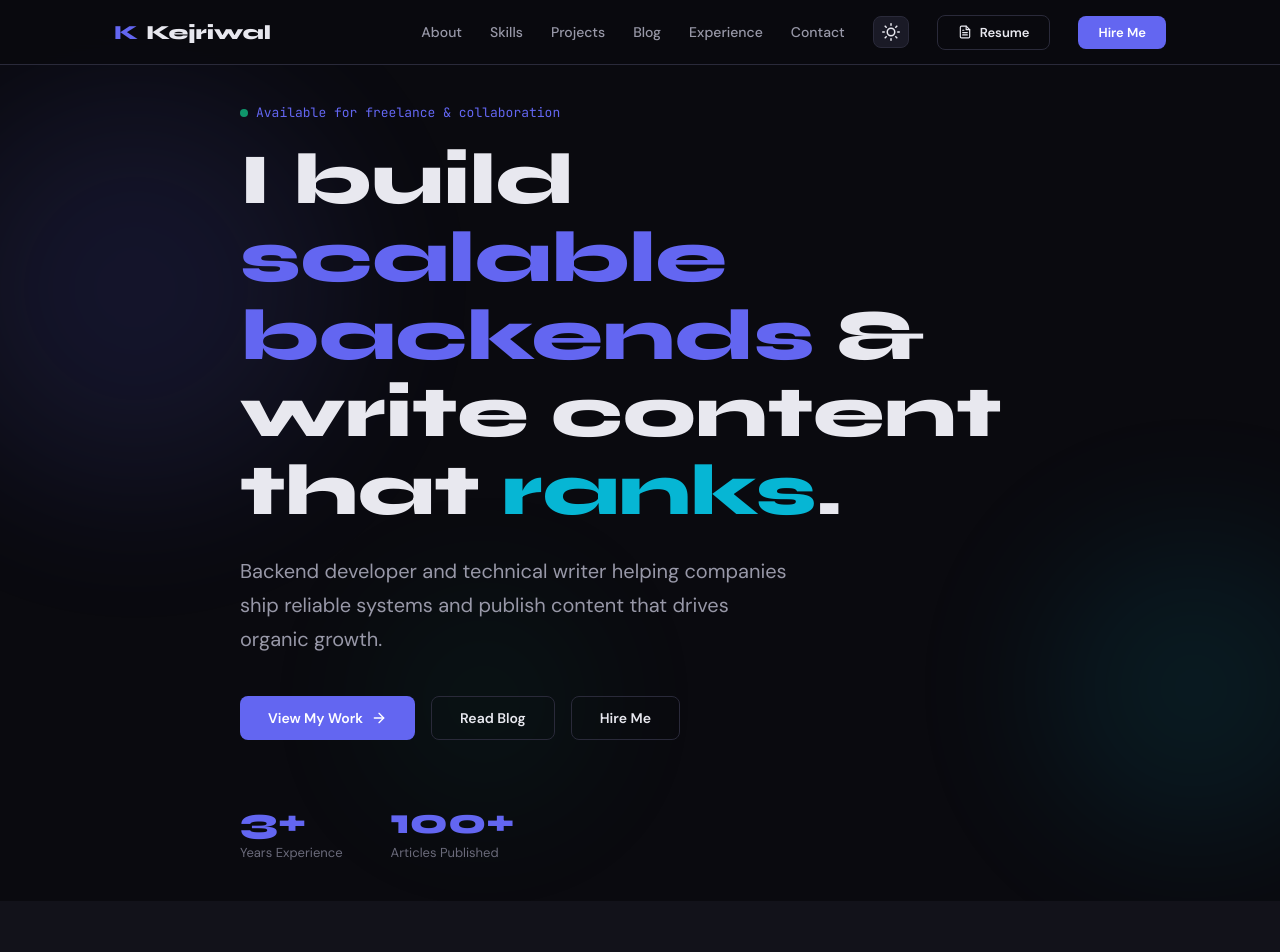
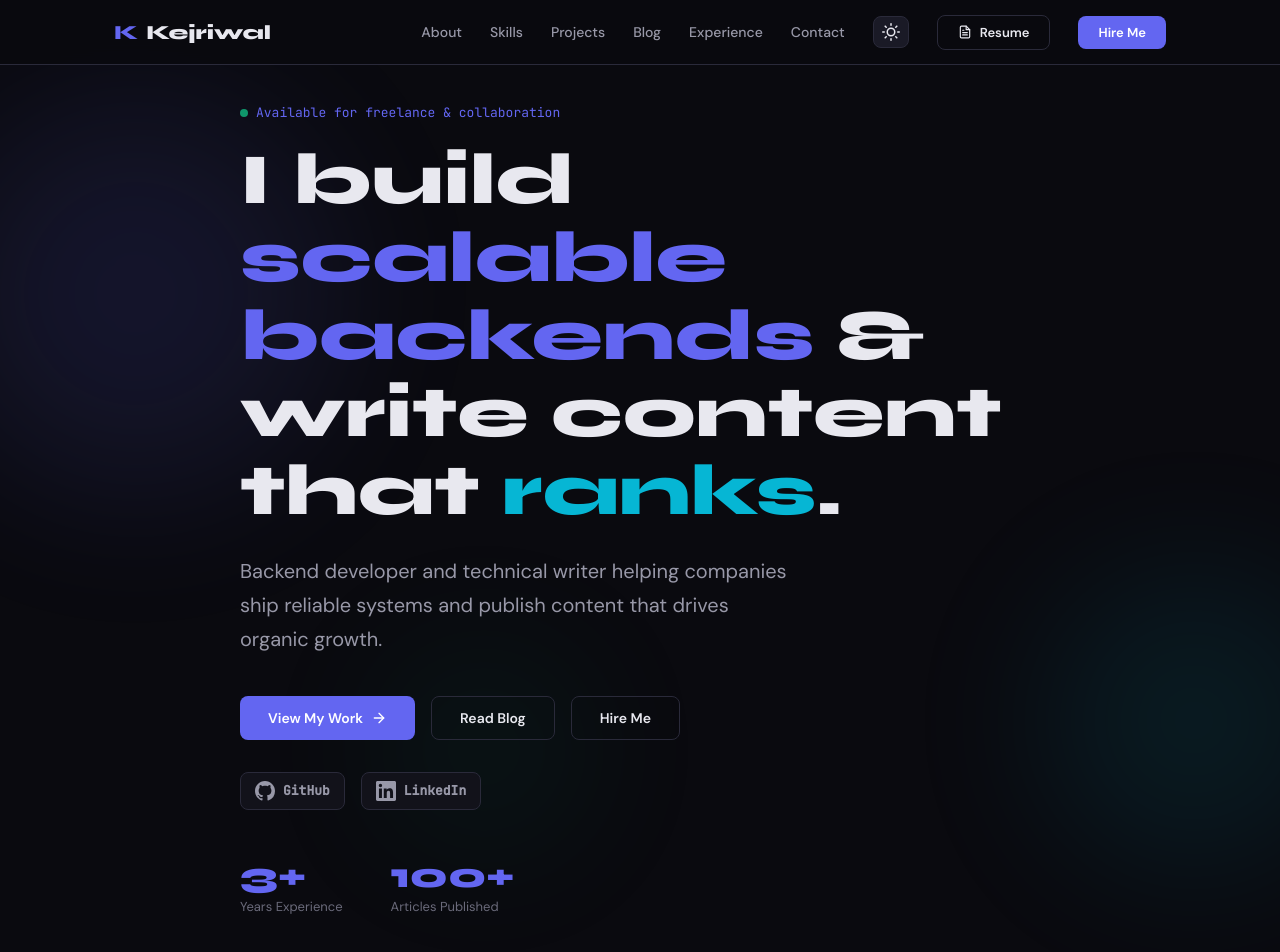
Before and after one commit to kunal-kejriwal/project-portfolio, a Next.js app: page / in a window 1280 px wide. Shown: the top 952 px of the page. Built offline with nearby package versions, Linux system fonts and the light colour scheme.

Commit message:
Additional changes

```diff
--- a/app/page.jsx
+++ b/app/page.jsx
@@ -38,11 +38,11 @@
       </Suspense>
       <Hero />
       <About />
+      <ExperienceAndTestimonials />
       <Skills />
       <Projects />
       <BlogPreview />
       <FeaturedWriting />
-      <ExperienceAndTestimonials />
       <CTA />
       <Contact />
     </>
--- a/components/sections/Contact.jsx
+++ b/components/sections/Contact.jsx
@@ -1,8 +1,18 @@
+"use client";
+
 "use client";
 
 import { useState } from "react";
 import { Reveal } from "../ui";
 import { ArrowRight, MailIcon, LinkedInIcon, GitHubIcon, ExternalLink } from "../icons";
+
+const DownloadIcon = () => (
+  <svg width="15" height="15" viewBox="0 0 24 24" fill="none" stroke="currentColor" strokeWidth="2" strokeLinecap="round" strokeLinejoin="round">
+    <path d="M21 15v4a2 2 0 0 1-2 2H5a2 2 0 0 1-2-2v-4" />
+    <polyline points="7 10 12 15 17 10" />
+    <line x1="12" y1="15" x2="12" y2="3" />
+  </svg>
+);
 
 const CONTACT_LINKS = [
   { icon: <MailIcon />, label: "kunal@kunalkejriwal.com", href: "mailto:kunal@kunalkejriwal.com" },
@@ -89,6 +99,37 @@
                     <ExternalLink />
                   </a>
                 ))}
+
+                <a
+                  href="/Kunal_Kejriwal_Resume.pdf"
+                  download="Kunal_Kejriwal_Resume.pdf"
+                  style={{
+                    display: "inline-flex",
+                    alignItems: "center",
+                    gap: 10,
+                    marginTop: 8,
+                    padding: "10px 20px",
+                    borderRadius: 8,
+                    border: "1px solid var(--border)",
+                    background: "var(--bg3)",
+                    color: "var(--text)",
+                    fontSize: 14,
+                    fontWeight: 600,
+                    textDecoration: "none",
+                    alignSelf: "flex-start",
+                    transition: "border-color 0.25s, color 0.25s",
+                  }}
+                  onMouseEnter={(e) => {
+                    e.currentTarget.style.borderColor = "var(--accent)";
+                    e.currentTarget.style.color = "var(--accent)";
+                  }}
+                  onMouseLeave={(e) => {
+                    e.currentTarget.style.borderColor = "var(--border)";
+                    e.currentTarget.style.color = "var(--text)";
+                  }}
+                >
+                  <DownloadIcon /> Download Resume
+                </a>
               </div>
             </div>
           </Reveal>
--- a/components/sections/Hero.jsx
+++ b/components/sections/Hero.jsx
@@ -1,8 +1,13 @@
 "use client";
 
 import { Reveal } from "../ui";
-import { ArrowRight } from "../icons";
+import { ArrowRight, GitHubIcon, LinkedInIcon } from "../icons";
 import { scrollToElement } from "../../utils/helpers";
+
+const SOCIAL_LINKS = [
+  { icon: <GitHubIcon />, label: "GitHub", href: "https://github.com/kunal-kejriwal" },
+  { icon: <LinkedInIcon />, label: "LinkedIn", href: "https://www.linkedin.com/in/kunal-kejriwal" },
+];
 
 const STATS = [
   ["3+", "Years Experience"],
@@ -106,8 +111,47 @@
           </div>
         </Reveal>
 
-        <Reveal delay={0.45}>
-          <div style={{ display: "flex", gap: 48, marginTop: 64, flexWrap: "wrap" }}>
+        <Reveal delay={0.4}>
+          <div style={{ display: "flex", gap: 16, marginTop: 32, flexWrap: "wrap", alignItems: "center" }}>
+            {SOCIAL_LINKS.map((s) => (
+              <a
+                key={s.label}
+                href={s.href}
+                target="_blank"
+                rel="noopener noreferrer"
+                style={{
+                  display: "flex",
+                  alignItems: "center",
+                  gap: 8,
+                  fontSize: 13,
+                  fontWeight: 600,
+                  color: "var(--text2)",
+                  textDecoration: "none",
+                  padding: "8px 14px",
+                  borderRadius: 8,
+                  border: "1px solid var(--border)",
+                  background: "var(--bg2)",
+                  transition: "color 0.2s, border-color 0.2s",
+                  fontFamily: "'JetBrains Mono', monospace",
+                }}
+                onMouseEnter={(e) => {
+                  e.currentTarget.style.color = "var(--accent)";
+                  e.currentTarget.style.borderColor = "var(--accent)";
+                }}
+                onMouseLeave={(e) => {
+                  e.currentTarget.style.color = "var(--text2)";
+                  e.currentTarget.style.borderColor = "var(--border)";
+                }}
+              >
+                {s.icon}
+                {s.label}
+              </a>
+            ))}
+          </div>
+        </Reveal>
+
+        <Reveal delay={0.5}>
+          <div style={{ display: "flex", gap: 48, marginTop: 48, flexWrap: "wrap" }}>
             {STATS.map(([n, l]) => (
               <div key={l}>
                 <div className="stat-number">{n}</div>
```
